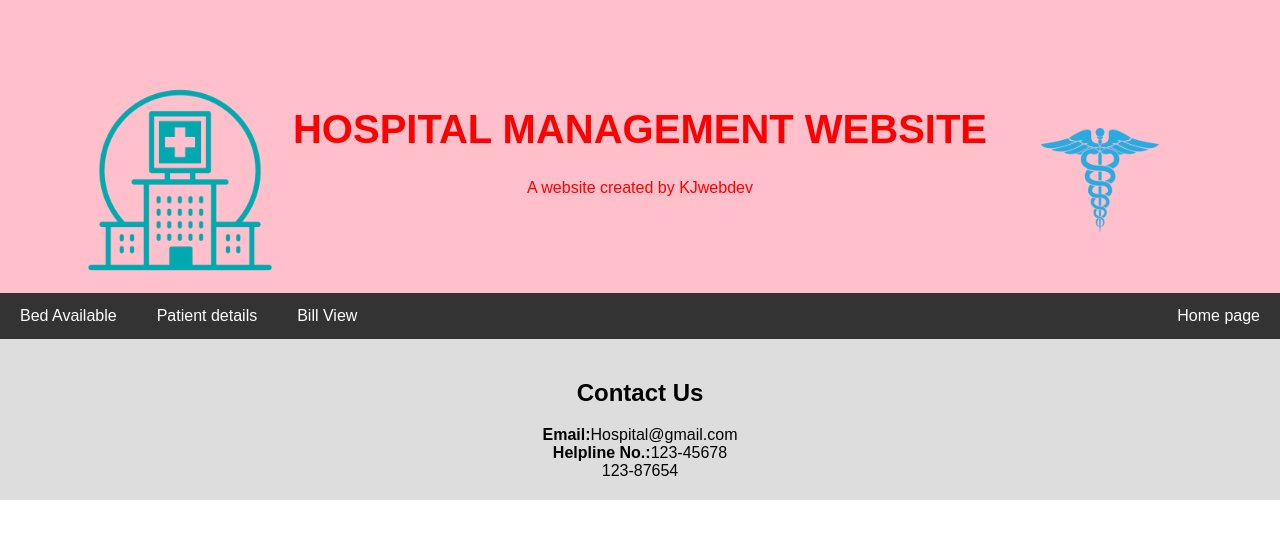
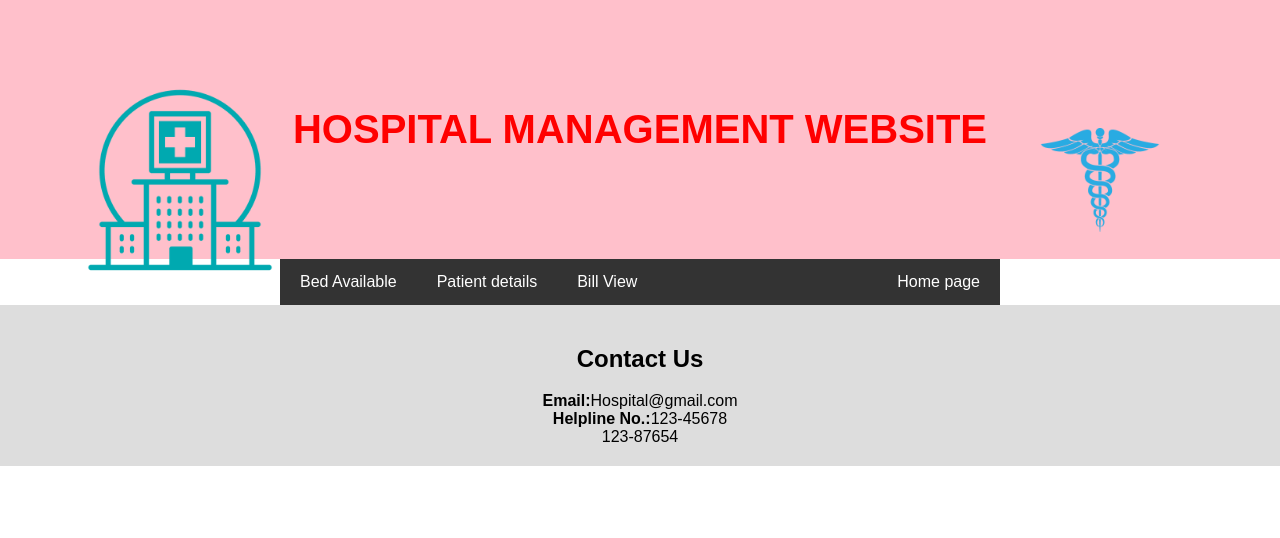
Before and after one commit to jsurajkumar/Hospital-Managment, a plain HTML site: page patient.html in a window 1280 px wide. Drawn offline with Linux system fonts and the light colour scheme.

Commit message:
Update patient.html

```diff
--- a/patient.html
+++ b/patient.html
@@ -108,14 +108,13 @@ body {
 <div class="header">
   <img src="logo.png" align="left" height="200"><img src="logo2.png" align="right" height="200">
   <h1>HOSPITAL MANAGEMENT WEBSITE</h1>
-  <p>A website created by KJwebdev</p>
 </div>
 
 <div class="navbar">
   <a href="bedp.html">Bed Available</a>
   <a href="patientdp.html">Patient details</a>
   <a href="bill.html">Bill View</a>
-  <a href="HMS.html" class="right">Home page</a>
+  <a href="index.html" class="right">Home page</a>
 </div>
 
 
```
